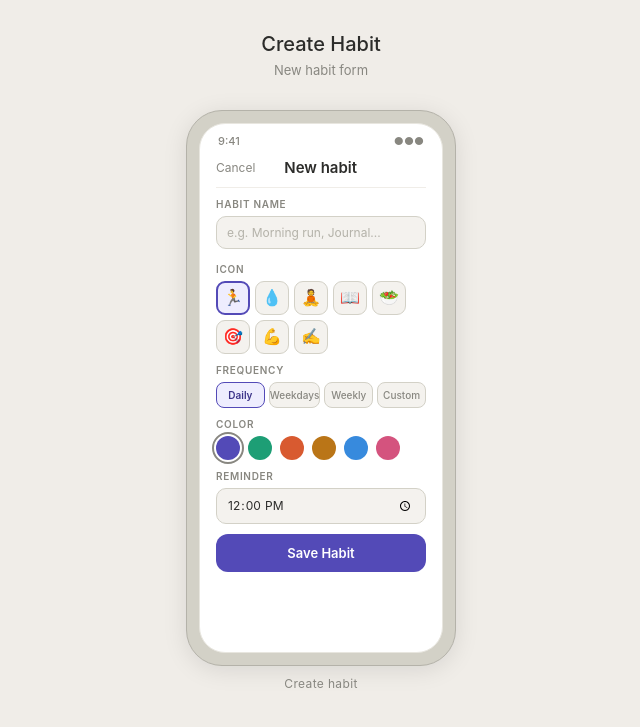
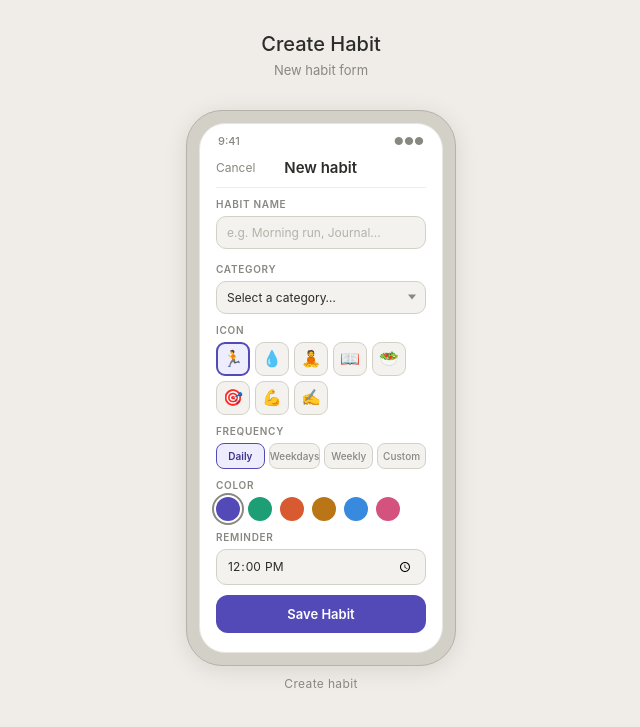
Before and after one commit to VedanthShivYellai/ALIGN---Habit-tracker, a Flask app: template templates/createHabit.html in a window 1280 px wide. Shown: the top 727 px of the page, without its empty margins (319-959 px from the left). Run offline with Flask 3, Linux system fonts and the light colour scheme; the template is opened without the code that fills it, so the values that code supplies are empty.

Commit message:
Pull request changes

```diff
--- a/templates/createHabit.html
+++ b/templates/createHabit.html
@@ -118,11 +118,44 @@
       outline: none;
       transition: border-color 0.2s, box-shadow 0.2s;
       -webkit-appearance: none;
+      appearance: none;
     }
 
     .form-input::placeholder { color: #b4b2a9; }
 
     .form-input:focus {
+      border-color: #534ab7;
+      box-shadow: 0 0 0 2px #eeedfe;
+    }
+
+
+    .select-wrap { position: relative; }
+
+    .select-wrap::after {
+      content: "";
+      position: absolute;
+      right: 10px; top: 50%;
+      transform: translateY(-50%);
+      width: 0; height: 0;
+      border-left: 4px solid transparent;
+      border-right: 4px solid transparent;
+      border-top: 5px solid #888780;
+      pointer-events: none;
+    }
+    .form-select {
+      width: 100%;
+      background: #f4f2ee;
+      border: 0.5px solid #d3d1c7;
+      border-radius: 10px;
+      padding: 8px 10px;
+      font-size: 12px;
+      color: #2c2c2a;
+      font-family: inherit;
+      outline: none;
+      -webkit-appearance: none;
+      appearance: none;
+    }
+    .form-select:focus {
       border-color: #534ab7;
       box-shadow: 0 0 0 2px #eeedfe;
     }
@@ -265,6 +298,25 @@
             <span class="field-error" id="nameError"></span>
           </div>
 
+                              <!-- Category -->
+          <div class="form-section">
+            <label class="form-label" for="habitCategory">Category</label>
+            <div class="select-wrap">
+              <select class="form-select" id="habitCategory">
+                <option value="" disabled selected>Select a category…</option>
+                <option value="health">Health &amp; Fitness</option>
+                <option value="mindfulness">Mindfulness</option>
+                <option value="learning">Learning</option>
+                <option value="nutrition">Nutrition</option>
+                <option value="productivity">Productivity</option>
+                <option value="social">Social</option>
+                <option value="finance">Finance</option>
+                <option value="creativity">Creativity</option>
+                <option value="other">Other</option>
+              </select>
+            </div>
+          </div>
+
           <!-- Icon -->
           <div class="form-section">
             <span class="form-label">Icon</span>
```
Also changed, not shown: templates/habit_stats.html (+4 -4 lines).
